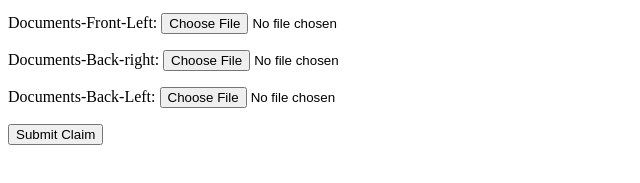
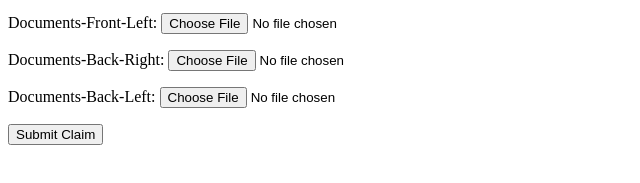
Before and after one commit to Hamid2016/smart-contract-dapp-multiple-wallet, a plain HTML site: page static/claim.html in a window 1280 px wide. Shown: the part 393-576 px from the top of the page, 0-640 px from the left. Drawn offline with Linux system fonts and the light colour scheme; no server answers.

```diff
--- a/static/claim.html
+++ b/static/claim.html
@@ -25,7 +25,7 @@
     <p>Claim Date: <input type="date" id="date"></p>
     <p>Documents-Front-Right: <input type="file" id="docs1"></p>
     <p>Documents-Front-Left: <input type="file" id="docs2"></p>
-    <p>Documents-Back-right: <input type="file" id="docs3"></p>
+    <p>Documents-Back-Right: <input type="file" id="docs3"></p>
     <p>Documents-Back-Left: <input type="file" id="docs4"></p>
 <!--    <p>Documents: <input type="file" id="docs" multiple></p>-->
     <button type="button" onclick="submitClaim()">Submit Claim</button>
```
